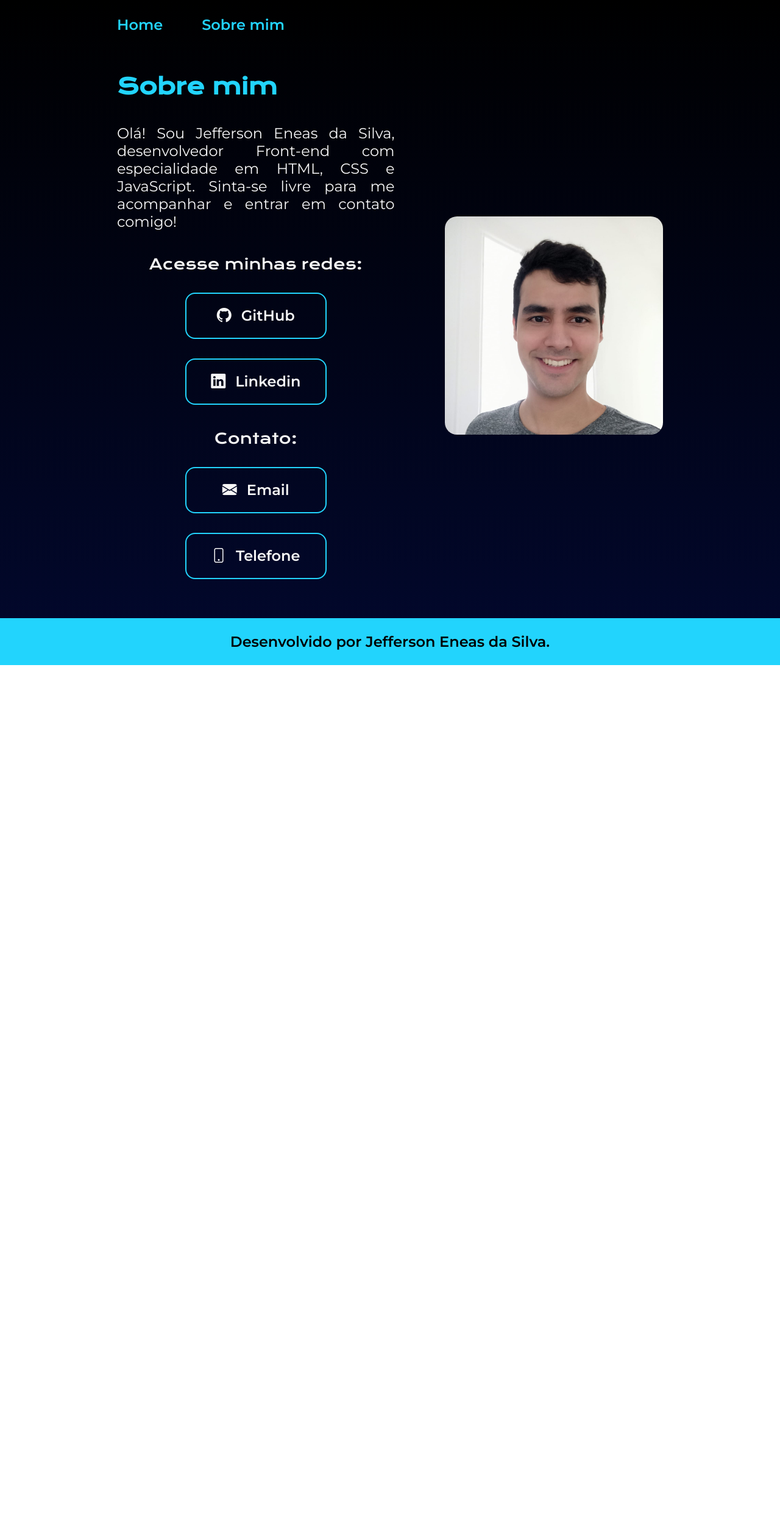
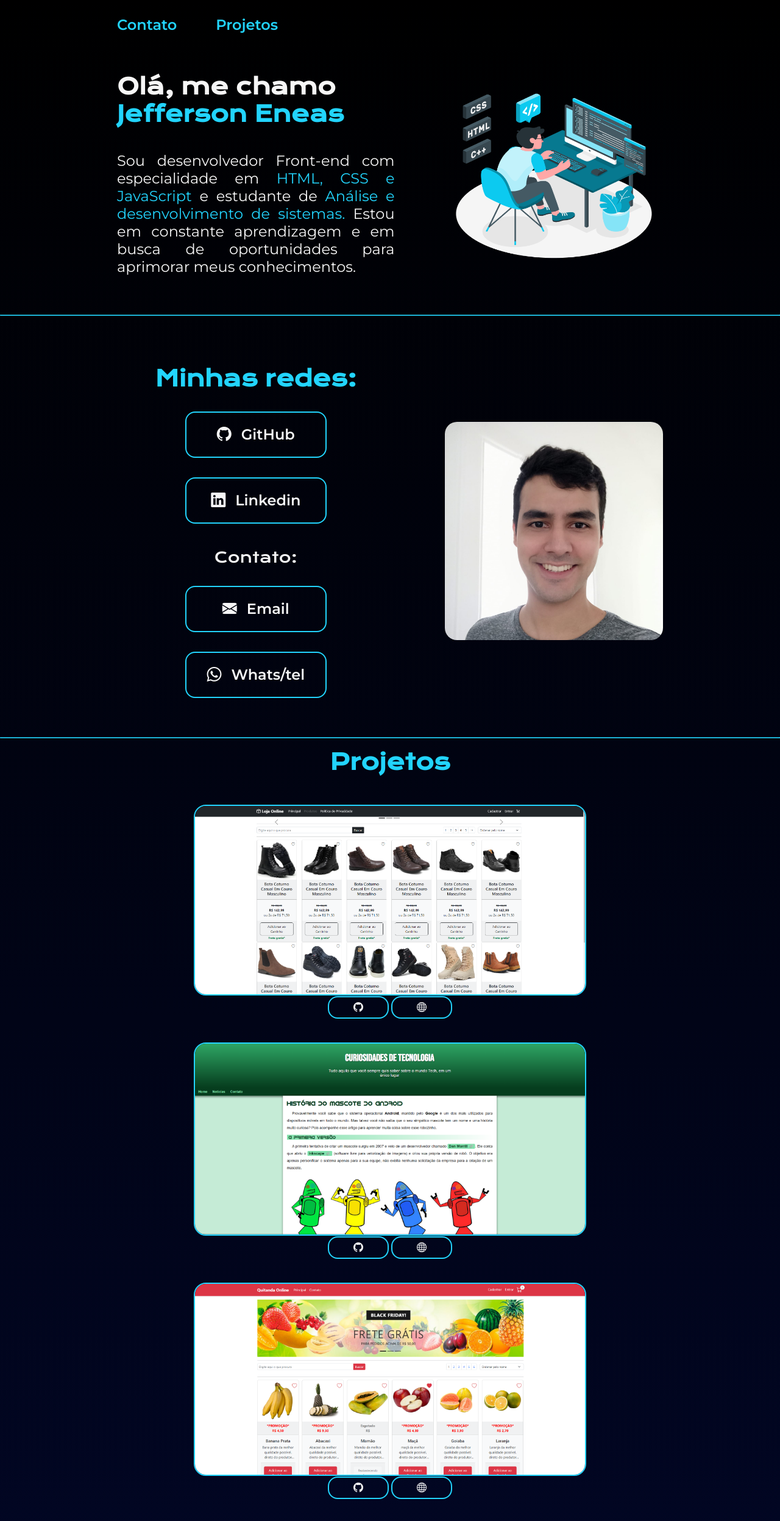
Before and after one commit to jeffersoneneas/portfolio, a plain HTML site: page index.html in a window 1280 px wide. Shown: the top 2495 px of the page at 61% size. Before the commit the page ends 1091 px from the top, so only its background shows below. Drawn offline with nearby package versions, Linux system fonts and the light colour scheme.

Commit message:
finalizador-primeira-parte

```diff
--- a/index.html
+++ b/index.html
@@ -7,23 +7,35 @@
     <meta name="viewport" content="width=device-width, initial-scale=1.0">
     <title>Portfólio</title>
     <link rel="stylesheet" href="styles/style.css">
+    <script>
+
+    </script>
 </head>
 
 <body>
     <header class="cabecalho">
         <nav class="cabecalho__menu">
-            <a class="cabecalho__menu__link" href="index.html">Home</a>
-            <a class="cabecalho__menu__link" href="about.html">Sobre mim</a>
+            <a class="cabecalho__menu__link" href="#contato"">Contato</a>
+            <a class=" cabecalho__menu__link" href="#projetos">Projetos</a>
         </nav>
     </header>
-    <main class="apresentacao">
+    <div class="banner apresentacao">
         <section class="apresentacao__conteudo">
-            <h1 class="apresentacao__conteudo__titulo"><strong class="titulo-destaque">Sobre mim</strong></h1>
-            <p class="apresentacao__conteudo__texto">Olá! Sou Jefferson Eneas da Silva, desenvolvedor Front-end com
-                especialidade em <span>HTML, CSS e JavaScript. Sinta-se livre para me acompanhar e entrar em contato
-                    comigo! </span></p>
+            <h1 class="apresentacao__conteudo__titulo">Olá, me chamo<strong class="titulo-destaque"> Jefferson
+                    Eneas</strong></h1>
+            <p class="apresentacao__conteudo__texto"><strong class="titulo-destaque"></strong>Sou desenvolvedor
+                Front-end com
+                especialidade em <span class="titulo-destaque">HTML, CSS e JavaScript</span> e estudante de <span
+                    class="titulo-destaque">Análise e desenvolvimento de sistemas. </span>Estou em constante aprendizagem e em busca de oportunidades para aprimorar meus conhecimentos.</p>
+        </section>
+        <img class="apresentacao__imagem" src="img/avatar.png" alt="Foto de Jefferson sorrindo">
+    </div>
+    <hr>
+    <main class="apresentacao" id="contato">
+        <section class="apresentacao__conteudo">
+
             <div class="apresentacao__links">
-                <h2 class="apresentacao__links__subtitulo">Acesse minhas redes:</h2>
+                <h1 class="apresentacao__conteudo__titulo"><strong class="titulo-destaque">Minhas redes:</strong></h1>
                 <a class="apresentacao__links__navegacao" target="_blank" href="https://github.com/jeffersoneneas"><i
                         class="bi bi-github"></i> GitHub</a>
                 <a class="apresentacao__links__navegacao" target="_blank"
@@ -32,18 +44,66 @@
             </div>
             <div class="apresentacao__links">
                 <h2 class="apresentacao__links__subtitulo">Contato:</h2>
-                <a class="apresentacao__links__navegacao" target="_blank" href="https://github.com/jeffersoneneas"><i
+                <a class="apresentacao__links__navegacao" target="_blank" href="mailto:jeffersoneneassilva@gmail.com"><i
                         class="bi bi-envelope-fill"></i> Email</a>
-                <a class="apresentacao__links__navegacao" target="_blank"
-                    href="https://www.linkedin.com/in/jefferson-eneas-da-silva-621421250/"><i
-                        class="bi bi-phone"></i>Telefone</a>
+                <a class="apresentacao__links__navegacao" target="_blank" href="https://wa.me/27997532888"><i
+                        class="bi bi-whatsapp"></i>Whats/tel</a>
             </div>
         </section>
         <img class="apresentacao__imagem" src="img/face-jefferson.jpeg" alt="Foto de Jefferson sorrindo">
     </main>
+    <hr id="projetos">
+    <article class="projetos">
+        <h1 class="apresentacao__conteudo__titulo titulo-destaque">Projetos</h1>
+
+        <img class="apresentacao__imagem projetos__img" src="img/loja de sapatos.png" alt="projeto loja de sapatos">
+        <div>
+            <a class="botao__projetos" target="_blank"
+                href="https://github.com/jeffersoneneas/loja-virtual-bootstrap5"><i class="bi bi-github""></i></a>
+            <a class=" botao__projetos" target="_blank"
+                    href="https://jeffersoneneas.github.io/loja-virtual-bootstrap5/"><i class="bi bi-globe"></i></a>
+        </div>
+
+        <img class="apresentacao__imagem projetos__img" src="img/projeto-android.png"
+            alt="foto de um projeto falando sobre o android">
+        <div>
+            <a class="botao__projetos" target="_blank" href="https://github.com/jeffersoneneas/projeto-android"><i
+                    class="bi bi-github"></i></a>
+            <a class="botao__projetos" target="_blank" href="https://jeffersoneneas.github.io/projeto-android/"><i
+                    class="bi bi-globe"></i></a>
+        </div>
+
+        <img class="apresentacao__imagem projetos__img" src="img/quitando-projeto.png" alt="foto de uma quitanda">
+        <div>
+            <a class="botao__projetos" target="_blank"
+                href="https://github.com/jeffersoneneas/Quitanda-Online-Bootstrap5"><i class="bi bi-github"></i></a>
+            <a class="botao__projetos" target="_blank"
+                href="https://jeffersoneneas.github.io/Quitanda-Online-Bootstrap5/"><i class="bi bi-globe"></i></a>
+        </div>
+
+        <img class="apresentacao__imagem projetos__img" src="img/projeto-nerdbooks.png" alt="">
+        <div>
+            <a class="botao__projetos" target="_blank" href="https://github.com/jeffersoneneas/nerd-book"><i
+                    class="bi bi-github"></i></a>
+            <a class="botao__projetos" target="_blank" href="https://nerd-book.vercel.app/"><i
+                    class="bi bi-globe"></i></a>
+        </div>
+
+        <img class="apresentacao__imagem projetos__img" src="img/portfolio-projeto.png" alt="site de fortfólio projeto">
+        <div>
+            <a class="botao__projetos" target="_blank" href="https://github.com/jeffersoneneas/projeto-portfolio"><i
+                    class="bi bi-github"></i></a>
+            <a class="botao__projetos" target="_blank" href="https://jeffersoneneas.github.io/projeto-portfolio/"><i
+                    class="bi bi-globe"></i></a>
+        </div>
+
+    </article>
+
     <footer class="rodape">
         <p>Desenvolvido por Jefferson Eneas da Silva.</p>
     </footer>
+
+    <script src="main.js"></script>
 </body>
 
 </html>
--- /dev/null
+++ b/main.js
@@ -0,0 +1,17 @@
+const linksInternos = document.querySelectorAll('a[href^="#"]');
+
+linksInternos.forEach(link => {
+    link.addEventListener('click', function (e) {
+
+        e.preventDefault();
+
+        const target = document.querySelector(this.getAttribute('href'));
+
+        const targetTop = target.getBoundingClientRect().top + window.pageYOffset;
+
+        window.scrollTo({
+            top: targetTop,
+            behavior: 'smooth'
+        });
+    });
+});
--- a/styles/style.css
+++ b/styles/style.css
@@ -42,6 +42,11 @@ body {
     font-weight: 600;
     color: var(--cor-terciaria);
     text-decoration: none;
+}
+
+.cabecalho__menu__link:hover {
+    color: var(--cor-secundaria);
+    transition: 0.4s;
 }
 
 .apresentacao {
@@ -124,6 +129,7 @@ body {
     font-size: 1.5rem;
     font-weight: bold;
     width: auto;
+    margin-top: 2rem;
 }
 
 .apresentacao__conteudo__texto a {
@@ -131,7 +137,46 @@ body {
     color: var(--cor-terciaria);
 }
 
+hr {
+    border-color: var(--cor-terciaria);
+    margin-bottom: 1rem;
+}
+
+.projetos {
+    display: flex;
+    align-items: center;
+    justify-content: space-around;
+    flex-direction: column;
+}
+
+#projetos {
+    transition: 0.4s;
+}
+
+.projetos__img {
+    margin-top: 3rem;
+    margin-bottom: .7rem;
+    width: 50%;
+    border: 2px solid var(--cor-terciaria);
+}
+
+.botao__projetos {
+    flex-direction: row;
+    border: 2px solid var(--cor-terciaria);
+    border-radius: 16px;
+    color: var(--cor-secundaria);
+    padding: .5rem 2.5rem;
+    text-decoration: none;
+}
+
+.botao__projetos:hover {
+    background-color: var(--cor-hover);
+    color: var(--cor-terciaria);
+    transition: 0.4s;
+}
+
 @media (max-width: 1240px) {
+
 
     .cabecalho {
         padding: 10%;
```
Also changed, not shown: about.html (+3 -3 lines), img/avatar.png (added), img/loja de sapatos.png (added), img/portfolio-projeto.png (added), img/projeto-android.png (added), img/projeto-nerdbooks.png (added), img/quitando-projeto.png (added).
